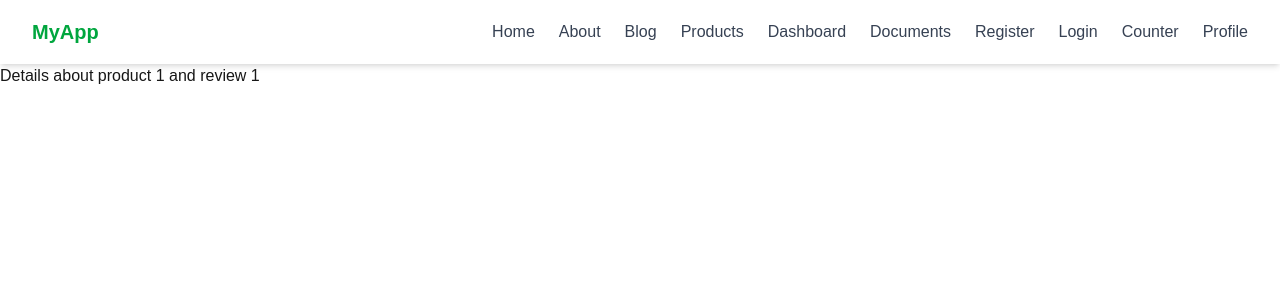
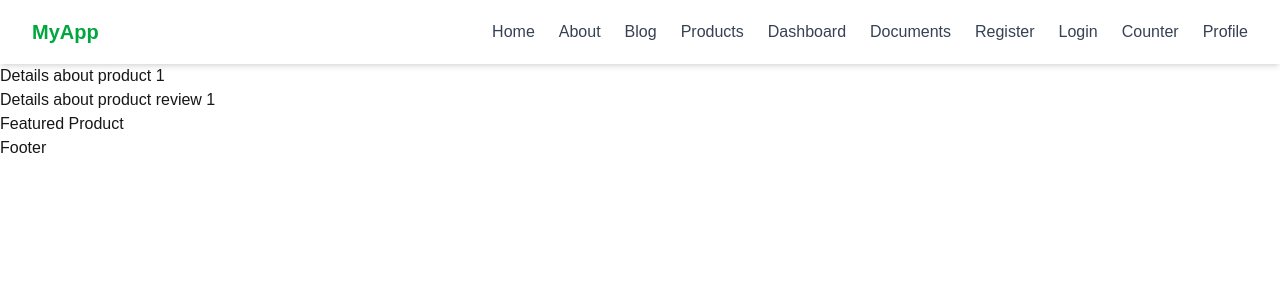
Before and after one commit to Shanto93/next-learning, a Next.js app: page /products/1/reviews/1 in a window 1280 px wide. Shown: the top 300 px of the page. Built offline with nearby package versions, Linux system fonts and the light colour scheme.

Commit message:
Recovering from error using router,reset and refresh

```diff
--- a/src/app/blog/page.tsx
+++ b/src/app/blog/page.tsx
@@ -1,11 +1,14 @@
 import React from "react";
 
 const BlogPage = async () => {
-  await new Promise((resolve) => {
-    setTimeout(() => {
-      resolve(true);
-    }, 2000);
-  });
+  // await new Promise((resolve) => {
+  //   setTimeout(() => {
+  //     resolve(true);
+  //   }, 2000);
+  // });
+
+  await new Promise((resolve) => setTimeout(resolve, 2000));
+
   return (
     <div>
       <h2>This is Blog Page</h2>
--- a/src/app/products/[productId]/reviews/[reviewId]/page.tsx
+++ b/src/app/products/[productId]/reviews/[reviewId]/page.tsx
@@ -7,14 +7,25 @@ const SingleReviewPage = async ({
   params: Promise<{ productId: string; reviewId: string }>;
 }) => {
   const { productId, reviewId } = await params;
-    if (parseInt(productId) > 20 || parseInt(reviewId) > 20) {
-        notFound();
-    }
+
+  const randomGenerate = (count: number) => {
+    return Math.floor(Math.random() * count) + 1;
+  };
+
+  const random = randomGenerate(2);
+
+  if (random === 2) {
+    throw new Error("Failed to fetch data");
+  }
+
+  if (parseInt(productId) > 20 || parseInt(reviewId) > 20) {
+    notFound();
+  }
+
   return (
     <div>
-      <h2>
-        Details about product {productId} and review {reviewId}{" "}
-      </h2>
+      <h2>Details about product {productId}</h2>
+      <h2>Details about product review {reviewId}</h2>
     </div>
   );
 };
--- /dev/null
+++ b/src/app/products/[productId]/reviews/error.tsx
@@ -0,0 +1,25 @@
+"use client";
+
+import { useRouter } from "next/navigation";
+import { startTransition } from "react";
+
+const ReviewError = ({ error, reset }: { error: Error; reset: () => void }) => {
+  const router = useRouter();
+
+  const handleReload = () => {
+    startTransition(() => {
+      router.refresh();
+      reset();
+    });
+  };
+  return (
+    <div>
+      <p>{error.message} </p>
+      <button onClick={handleReload} className="border rounded-md px-2">
+        Try again
+      </button>
+    </div>
+  );
+};
+
+export default ReviewError;
--- /dev/null
+++ b/src/app/products/layout.tsx
@@ -0,0 +1,17 @@
+import React from "react";
+
+interface LayoutProps {
+  children: React.ReactNode;
+}
+
+const Layout: React.FC<LayoutProps> = ({ children }) => {
+  return (
+    <div>
+      <main className="main">{children}</main>
+      <p>Featured Product</p>
+      <h1>Footer</h1>
+    </div>
+  );
+};
+
+export default Layout;
```
